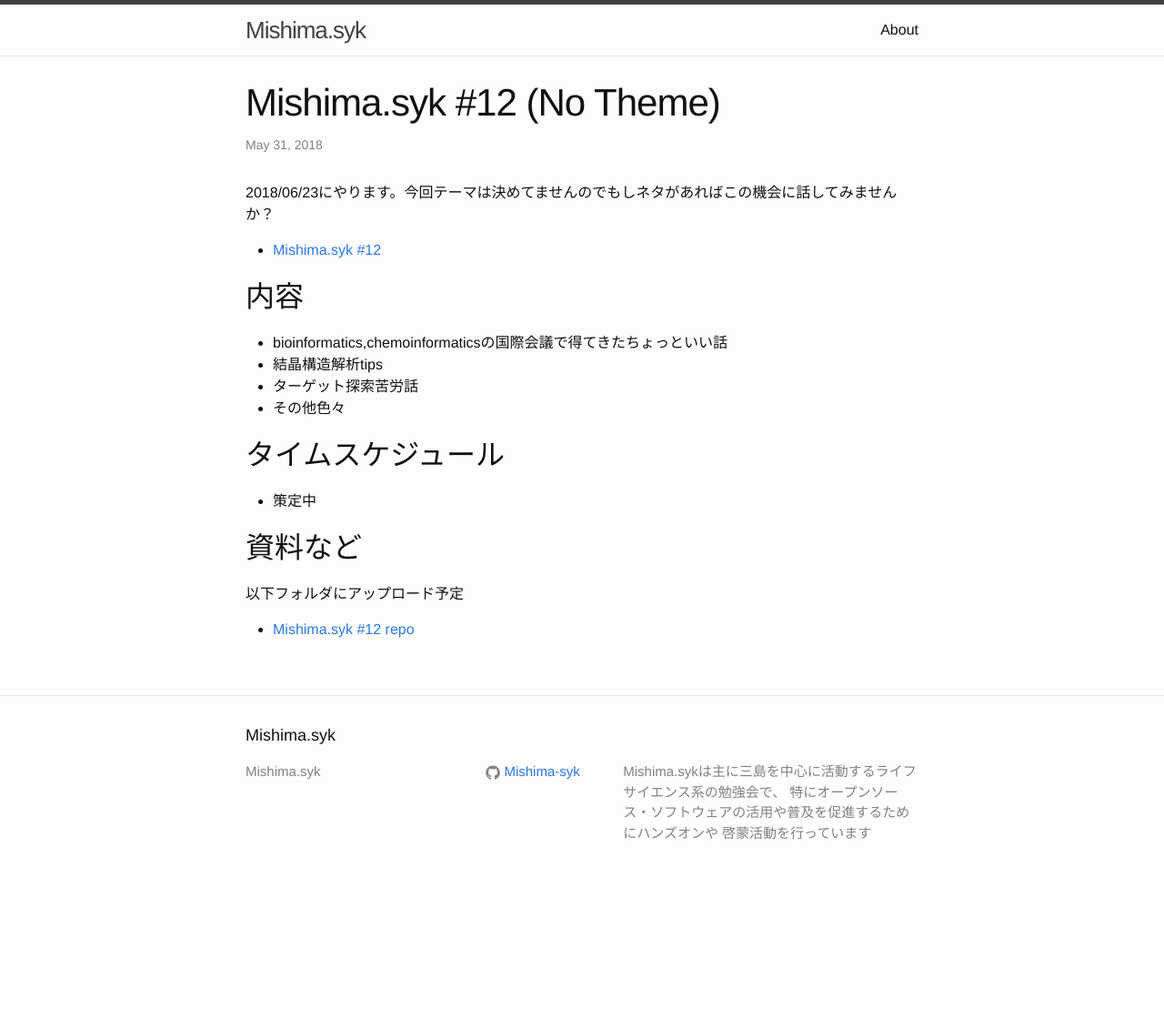
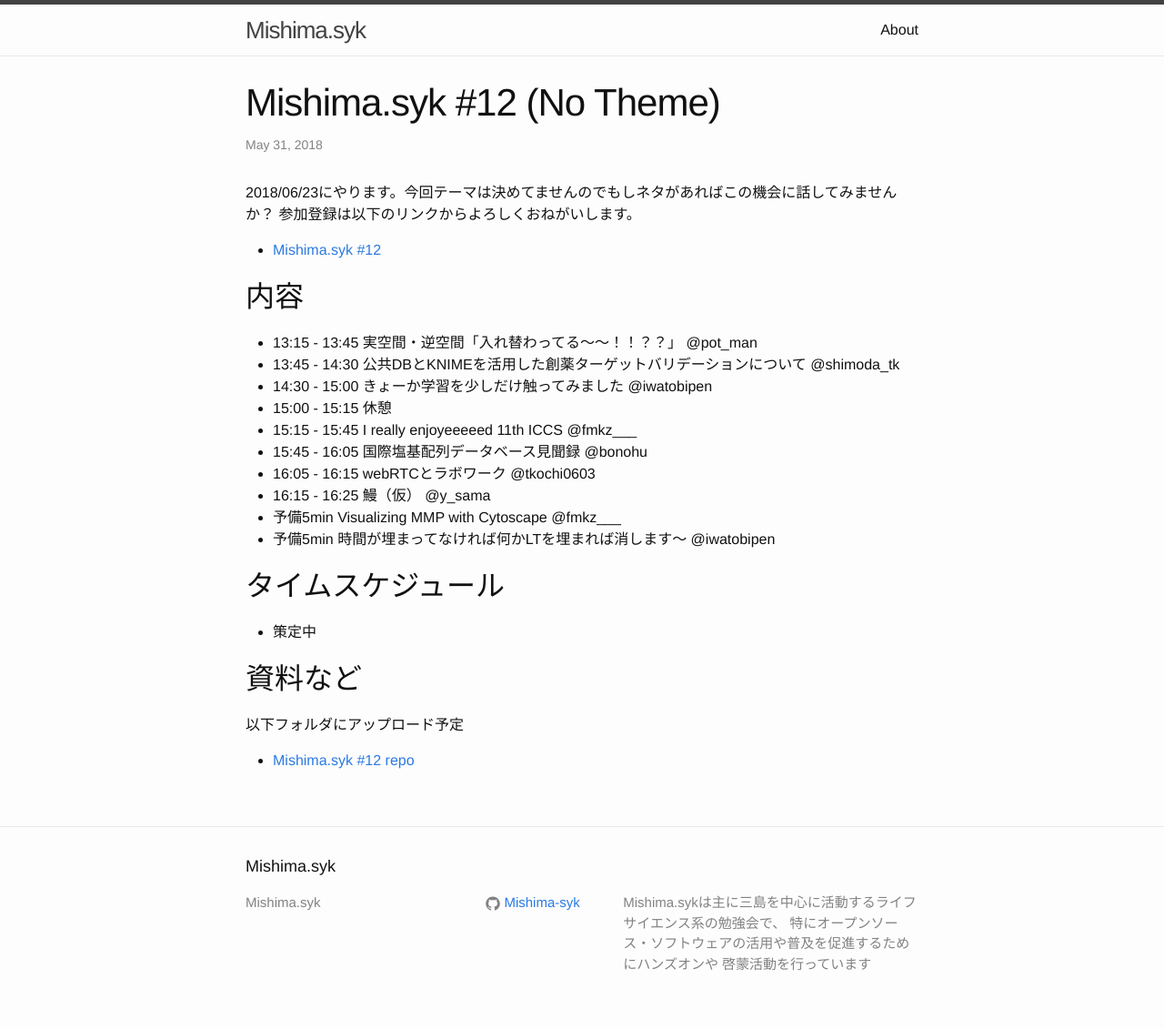
Before and after one commit to Mishima-syk/Mishima-syk.github.io, a Jekyll site: the page built from _posts/2018-05-31-Misc.markdown, in a window 1280 px wide. Shown: the whole page at 91% size. Built offline with Jekyll 4.4.1, drawn with Linux system fonts in a browser that asks for light colours; before the commit the page ends 987 px from its top, so only the background shows below that.

Commit message:
Add time schedule

```diff
--- a/_posts/2018-05-31-Misc.markdown
+++ b/_posts/2018-05-31-Misc.markdown
@@ -5,15 +5,22 @@ categories: mishimasyk
 ---
 
 2018/06/23にやります。今回テーマは決めてませんのでもしネタがあればこの機会に話してみませんか？
+参加登録は以下のリンクからよろしくおねがいします。
 
 - [Mishima.syk #12](https://connpass.com/event/83396/)
 
 ## 内容
 
-- bioinformatics,chemoinformaticsの国際会議で得てきたちょっといい話
-- 結晶構造解析tips
-- ターゲット探索苦労話
-- その他色々
+- 13:15 - 13:45 実空間・逆空間「入れ替わってる～～！！？？」 @pot_man
+- 13:45 - 14:30 公共DBとKNIMEを活用した創薬ターゲットバリデーションについて @shimoda_tk
+- 14:30 - 15:00  きょーか学習を少しだけ触ってみました @iwatobipen
+- 15:00 - 15:15 休憩
+- 15:15 - 15:45 I really enjoyeeeeed 11th ICCS  @fmkz___
+- 15:45 - 16:05 国際塩基配列データベース見聞録 @bonohu
+- 16:05 - 16:15 webRTCとラボワーク @tkochi0603
+- 16:15 - 16:25 鰻（仮） @y_sama
+- 予備5min Visualizing MMP with Cytoscape @fmkz___
+- 予備5min 時間が埋まってなければ何かLTを埋まれば消します〜 @iwatobipen
 
 ## タイムスケジュール
 
```
